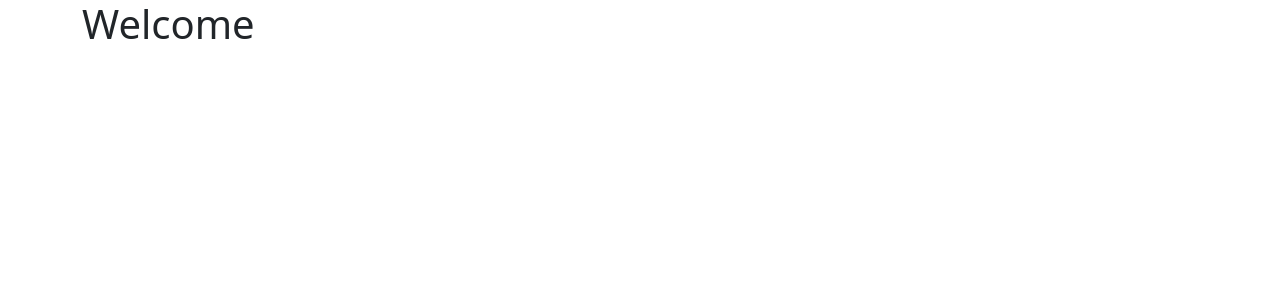
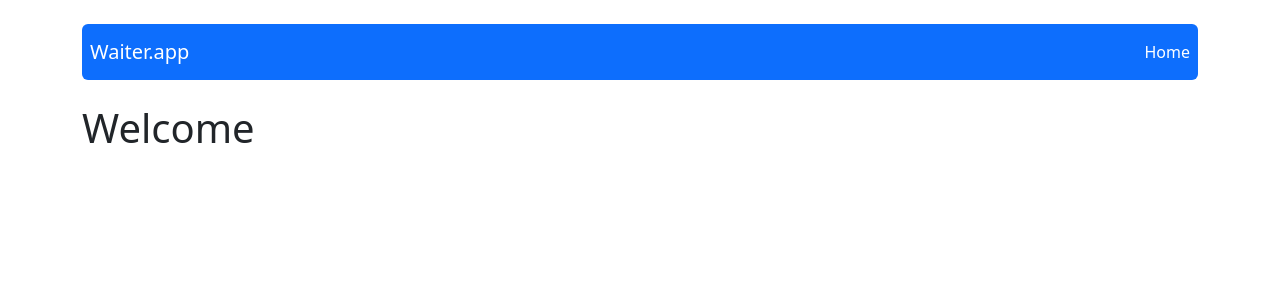
Before and after one commit to juliachanas/pizzeria-for-waiters, a React (Create React App) app: page / in a window 1280 px wide. Shown: the top 300 px of the page. Built offline with nearby package versions, Linux system fonts and the light colour scheme.

Commit message:
Create header and display in app

```diff
--- a/src/App.js
+++ b/src/App.js
@@ -2,6 +2,7 @@ import { Provider } from 'react-redux';
 import { BrowserRouter, Routes, Route } from 'react-router-dom';
 import { Container } from 'react-bootstrap';
 import store from './redux/store';
+import Header from './components/views/Header/Header';
 import Homepage from './components/pages/Homepage/HomePage';
 import TablePage from './components/pages/TablePage/TablePage';
 import NotFound from './components/pages/NotFound/NotFound';
@@ -11,6 +12,7 @@ const App = () => {
     <Provider store={store}>
       <BrowserRouter>
         <Container>
+          <Header />
           <Routes>
             <Route path='/' element={<Homepage />} />
             <Route path='/table/:id' element={<TablePage />} />
--- /dev/null
+++ b/src/components/views/Header/Header.js
@@ -0,0 +1,7 @@
+import NavBar from '../NavBar/NavBar';
+
+const Header = () => {
+  return <NavBar />;
+};
+
+export default Header;
```
